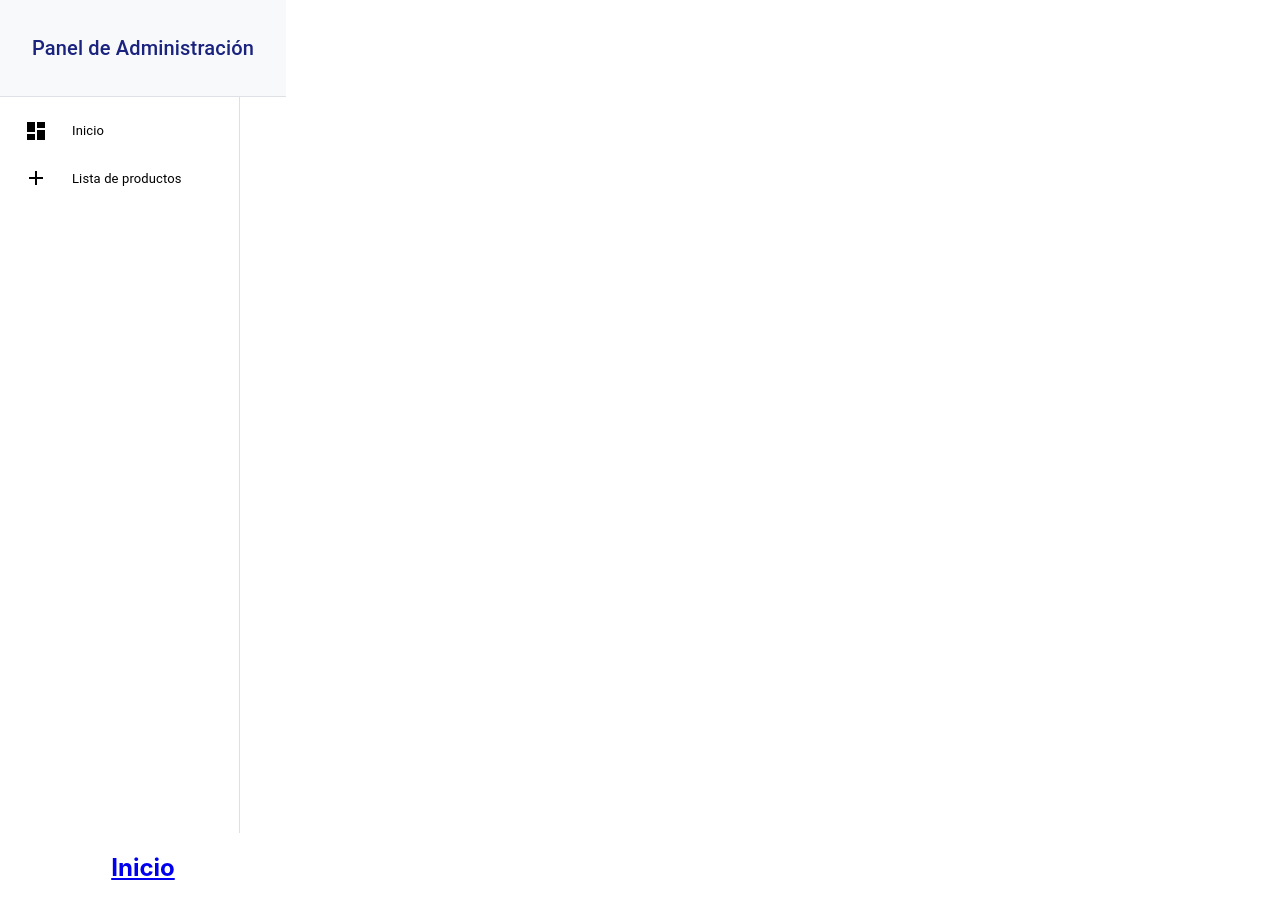
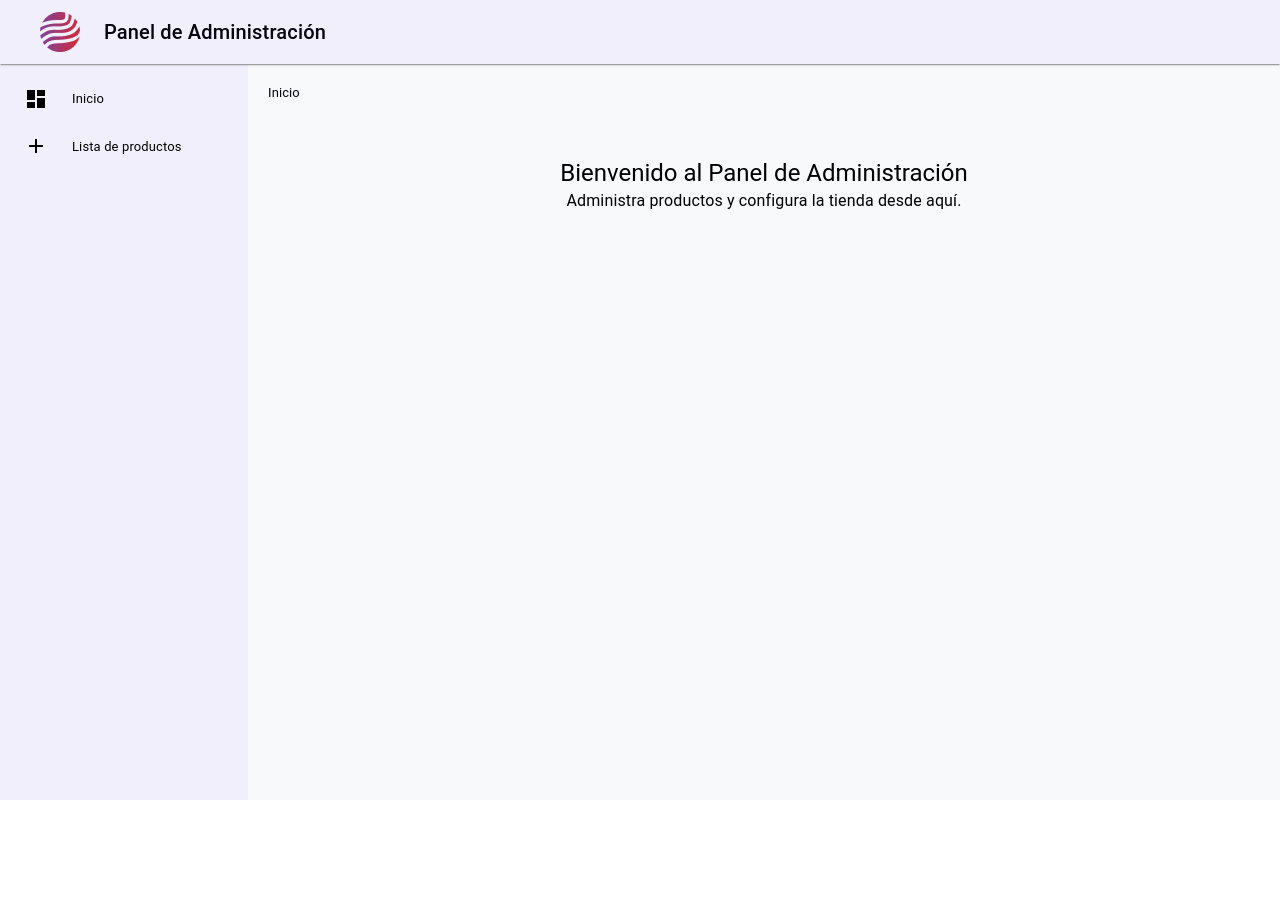
Before and after one commit to crisfelipe22/Xplora, a React (Vite) app in the folder frontend/: page /admin in a window 1280 px wide. After the commit the page ends 800 px from the top, so only its background shows below. Built offline with nearby package versions, Linux system fonts and the light colour scheme.

Commit message:
Front-style: Estilos del panel principal de administración

```diff
--- a/frontend/src/components/AdminPanel.jsx
+++ b/frontend/src/components/AdminPanel.jsx
@@ -1,21 +1,34 @@
 
 import styles from "../styles/AdminPanel.module.css";
-import { Link } from 'react-router-dom';
+import SidebarAdmin from "../components/SidebarAdmin";
+import {Box, Typography} from "@mui/material";
+
 
 const AdminPanel = () => {
 
     return (
-        <div className={styles.adminContainer}>
-            <div >
+        <Box className={styles.container}>
 
-                <Link to= "/admin">
-                    <h2>Inicio</h2>
-                </Link>
+            <SidebarAdmin />
+            <Box className={styles.adminContainer} >
+                <Box className={styles.titleInicio}>
+                    <Typography variant="h4" className={styles.titleAdmin}>
+                        Inicio
+                    </Typography>
 
-            </div>
-                {/* Aquí iría la lista de productos */}
+                    <Box className={styles.contenido}>
+                        <Typography variant="h5" className={styles.welcomeTitle}>
+                            Bienvenido al Panel de Administración
+                        </Typography>
+                        <Typography variant="body1" className={styles.welcomeText}>
+                            Administra productos y configura la tienda desde aquí.
+                        </Typography>
+                    </Box>
+                </Box>
+            </Box>
 
-        </div>
+        </Box>
+
     );
 };
 
--- a/frontend/src/components/SidebarAdmin.jsx
+++ b/frontend/src/components/SidebarAdmin.jsx
@@ -4,31 +4,34 @@ import DashboardIcon from "@mui/icons-material/Dashboard";
 import AddIcon from "@mui/icons-material/Add";
 import styles from "../styles/AdminPanel.module.css";
 import { Link } from 'react-router-dom';
+import logoImg from '../assets/images/logoImg.png'
 
 const SidebarAdmin = () => {
 
     return (
         <Box className={styles.panel}>
-
-            <Box className={styles.header}>
-                <Typography variant="h6" className={styles.panelTitle}>
-                    Panel de Administración
-                </Typography>
-            </Box>
+            <AppBar position="fixed" className={styles.header} elevation={1}>
+                <Toolbar>
+                    <img src={logoImg} alt="Logo" className={styles.logo} />
+                    <Typography variant="h6" className={styles.panelTitle}>
+                        Panel de Administración
+                    </Typography>
+                </Toolbar>
+            </AppBar>
 
             <Box className={styles.sidebarBox}>
+
                 <Drawer variant="permanent" className={styles.sidebar}
                     sx={{
                         '& .MuiDrawer-paper': {
+                            width: '248px',
+                            backgroundColor:'#F2EFFD',
                             position: 'relative',
-                            width: 240,
-                            height: 'calc(100vh - 64px)',
-                            boxSizing: 'border-box'
                         }
                     }}>
-                    <List className={styles.menuList} >
-                        <Link to='/admin' style={{ textDecoration: 'none' }} >
-                            <ListItemButton className={styles.menuItem} >
+                    <List className={styles.menuList}>
+                        <Link to='/admin' style={{ textDecoration: 'none' }}>
+                            <ListItemButton className={styles.menuItem}>
                                 <ListItemIcon>
                                     <DashboardIcon className={styles.menuIcon}/>
                                 </ListItemIcon>
@@ -44,10 +47,11 @@ const SidebarAdmin = () => {
                                 <ListItemText primary="Lista de productos" className={styles.menuText} />
                             </ListItemButton>
                         </Link>
-
                     </List>
                 </Drawer>
+
             </Box>
+
 
         </Box>
 
--- a/frontend/src/pages/Admin.jsx
+++ b/frontend/src/pages/Admin.jsx
@@ -2,13 +2,12 @@
 // eslint-disable-next-line no-unused-vars
 import AddProductForm from "../components/AddProductForm"
 import AdminPanel from "../components/AdminPanel"
-import SidebarAdmin from "../components/SidebarAdmin"
+//import SidebarAdmin from "../components/SidebarAdmin"
 
 const Admin = () =>{
 
     return(
         <>
-            <SidebarAdmin />
             <AdminPanel/>
         </>
     )
--- a/frontend/src/styles/AdminPanel.module.css
+++ b/frontend/src/styles/AdminPanel.module.css
@@ -1,39 +1,49 @@
-
 
 .panel{
     display: flex;
     flex-direction: column;
-    min-height: '100vh';
-    width: '100%';
+    height: 100vh;
+    overflow: hidden;
+    box-sizing: border-box;
 }
 
-.sidebarBox{
+.logo {
+    height: 40px;
+    width: auto;
+}
+
+.header {
+    background-color: #F2EFFD !important;
+    height: 64px;
+    position: fixed !important;
+    display: flex !important;
+    align-items: flex-start;
+    padding-left: 16px;
+    top: 0;
+
+}
+
+.panelTitle {
+    color: #05030D;
+    font-weight: 550 !important;
+    padding: inherit;
+}
+
+.sidebarBox {
     display: flex;
-    flex-grow: 1;
-    width: '100%';
+    height: 100vh;
+    margin-top: 65px;
+    z-index: 1;
 }
 
 .sidebar{
-    width: 240px;
+    display: flex;
+    width: 248px;
+    height: 100%;
+    flex-direction: column;
+    align-items: flex-start;
     flex-shrink: 0;
-}
-
-.header {
-    padding: 16px 32px;
-    background-color: #f8f9fa;
-    border-bottom: 1px solid #dee2e6;
-    height: 64px;
-    display: flex;
-    align-items: center;
-}
-
-.panelTitle {
-    color: #1a237e;
-    font-weight: 600
-}
-
-.menuList{
-    padding: 8px; /*borrar*/
+    background-color: #F2EFFD;
 }
 
 .menuItem {
@@ -56,3 +66,38 @@
 .menuText span{
     font-size: small;
 }
+
+.container{
+    display: flex;
+    min-height: 100vh;
+    background-color: #f8f9fa;
+    width: 100vw;
+}
+
+.adminContainer {
+    display: flex;
+    flex-grow: 1;
+    margin-top: 65px;
+    flex-direction: column;
+    padding: 20px;
+    background-color: #f8f9fa;
+}
+
+.titleInicio{
+    display: flex;
+    flex-direction: column;
+    align-items: flex-start;
+}
+
+.titleAdmin{
+    color: #05030D;
+    font-size: small !important;
+    margin-bottom: 16px !important;
+}
+
+.contenido{
+    display: flex !important;
+    flex-direction: column !important;
+    margin-top: 4% !important;
+    width: 100%;
+}
```
